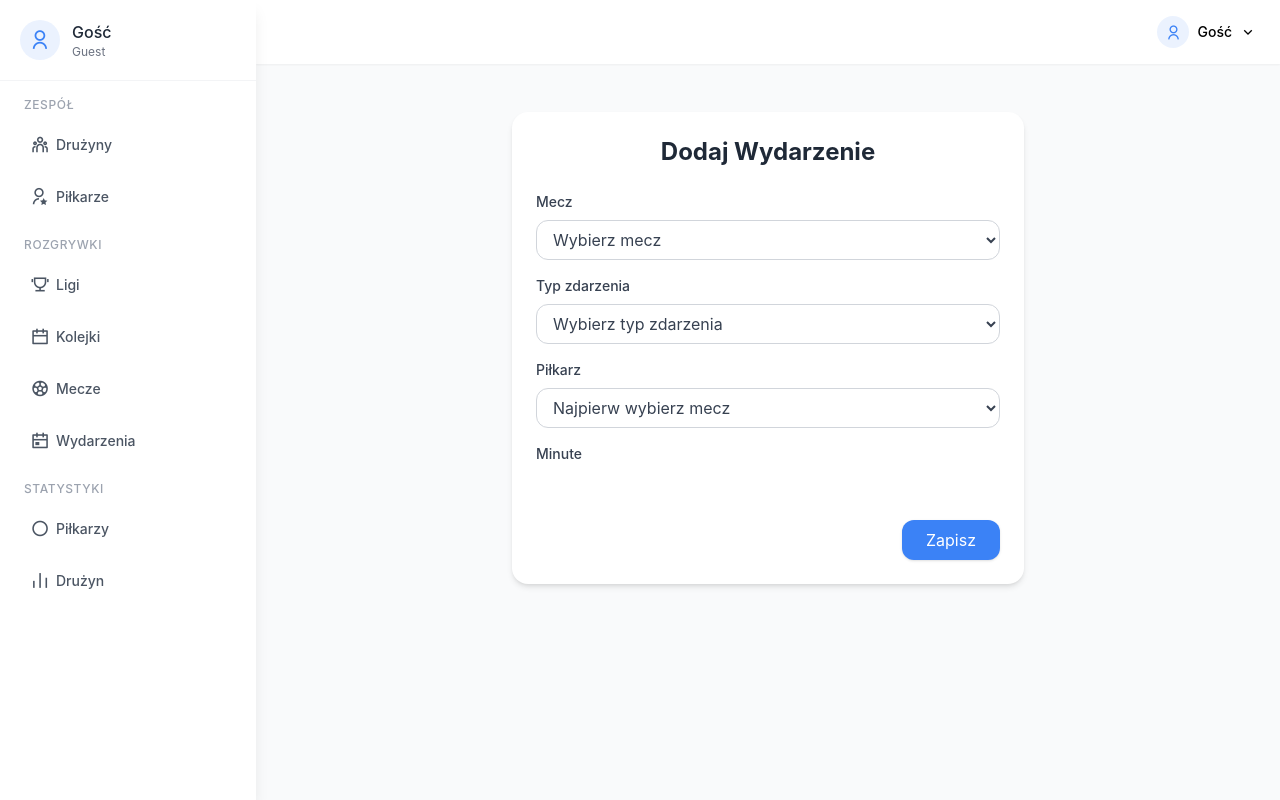
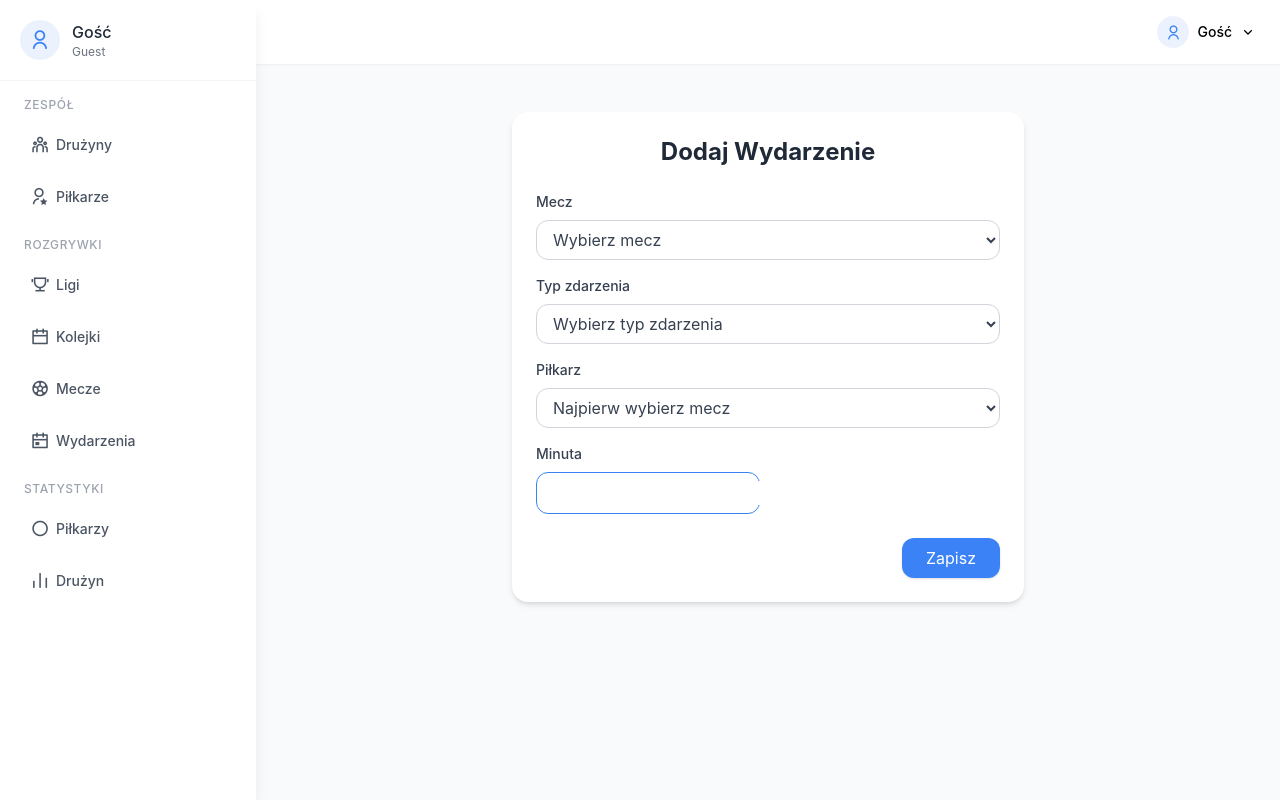
Before and after one commit to MateuszSokolowski03/Projekt, a Django app: page /events/add/ in a window 1280 px wide. Run offline with Django 5.2, Linux system fonts and the light colour scheme; tables that the repository leaves empty hold one stand-in row (values such as "Sample post"); some libraries are stand-ins or nearby versions.

Commit message:
Poprawki w widoku add event

```diff
--- a/apps/planner/models.py
+++ b/apps/planner/models.py
@@ -1,6 +1,7 @@
 from django.db import models
 import locale
 from django.shortcuts import render
+from django.core.validators import MinValueValidator, MaxValueValidator
 
 class Team(models.Model):
     team_id = models.AutoField(primary_key=True)  # Klucz główny
@@ -62,7 +63,7 @@ class Match(models.Model):
 class MatchEvent(models.Model):
     event_id = models.AutoField(primary_key=True)  # Klucz główny
     match = models.ForeignKey('Match', on_delete=models.CASCADE, related_name='events')
-    minute = models.IntegerField()
+    minute = models.IntegerField(validators=[MinValueValidator(0), MaxValueValidator(90)])
     EVENT_TYPES = [
         ('goal', 'Goal'),
         ('yellow_card', 'Yellow Card'),
--- a/apps/planner/templates/add_event.html
+++ b/apps/planner/templates/add_event.html
@@ -54,12 +54,23 @@
                 <!-- Pozostałe pola formularza -->
                 {% for field in form %}
                     {% if field.name != "match" and field.name != "event_type" and field.name != "player" %}
-
                     <div class="space-y-2">
                         <label for="{{ field.id_for_label }}" class="block text-sm font-medium text-gray-700">
+                            {% if field.name == "minute" %}
+                                Minuta
+                            {% else %}
                                 {{ field.label }}
+                            {% endif %}
                         </label>
+
+                    {% if field.name == "minute" %}
+                    <div class="border border-blue-500 rounded-md p-2 w-56">
                         {{ field }}
+                    </div>
+                    {% else %}
+                        {{ field }}
+                    {% endif %}
+
                     {% if field.errors %}
                         <p class="text-sm text-red-600 mt-1">{{ field.errors }}</p>
                     {% endif %}
```
Also changed, not shown: apps/planner/migrations/0005_alter_matchevent_minute.py (added). Lines whose indentation alone changed are shown as unchanged.
